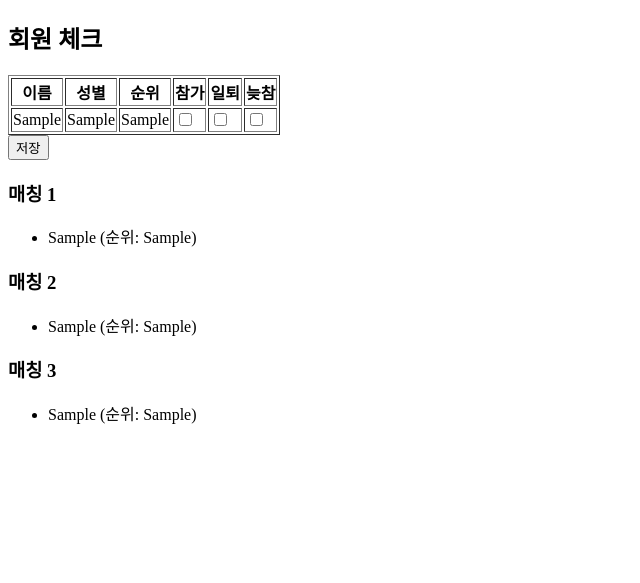
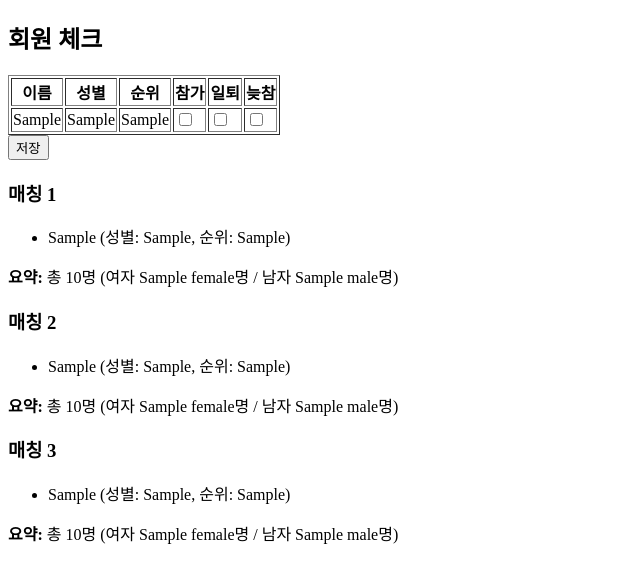
Before and after one commit to trainghost/tennis, a Flask app: template templates/members.html in a window 1280 px wide. Shown: the top 583 px of the page, without its empty margins (0-640 px from the left). Run offline with Flask 3, Linux system fonts and the light colour scheme; the template is opened without the code that fills it: most values are stand-ins (such as "Sample title", 1, 10 or a date in 2020).

Commit message:
Update members.html

```diff
--- a/templates/members.html
+++ b/templates/members.html
@@ -33,23 +33,28 @@
     <h3>매칭 1</h3>
 <ul>
 {% for member in participants_1 %}
-        <li>{{ member['이름'] }} (순위: {{ member['순위'] }})</li>
+    <li>{{ member['이름'] }} (성별: {{ member['성별'] }}, 순위: {{ member['순위'] }})</li>
 {% endfor %}
 </ul>
+<p><strong>요약:</strong> 총 {{ summary_1.total }}명 (여자 {{ summary_1.female }}명 / 남자 {{ summary_1.male }}명)</p>
+
 
     <h3>매칭 2</h3>
 <ul>
 {% for member in participants_2 %}
-        <li>{{ member['이름'] }} (순위: {{ member['순위'] }})</li>
+    <li>{{ member['이름'] }} (성별: {{ member['성별'] }}, 순위: {{ member['순위'] }})</li>
 {% endfor %}
 </ul>
+<p><strong>요약:</strong> 총 {{ summary_2.total }}명 (여자 {{ summary_2.female }}명 / 남자 {{ summary_2.male }}명)</p>
 
 <h3>매칭 3</h3>
 <ul>
 {% for member in participants_3 %}
-        <li>{{ member['이름'] }} (순위: {{ member['순위'] }})</li>
+    <li>{{ member['이름'] }} (성별: {{ member['성별'] }}, 순위: {{ member['순위'] }})</li>
 {% endfor %}
 </ul>
+<p><strong>요약:</strong> 총 {{ summary_3.total }}명 (여자 {{ summary_3.female }}명 / 남자 {{ summary_3.male }}명)</p>
+
 
 
 </body>
```
Lines whose indentation alone changed are shown as unchanged.
